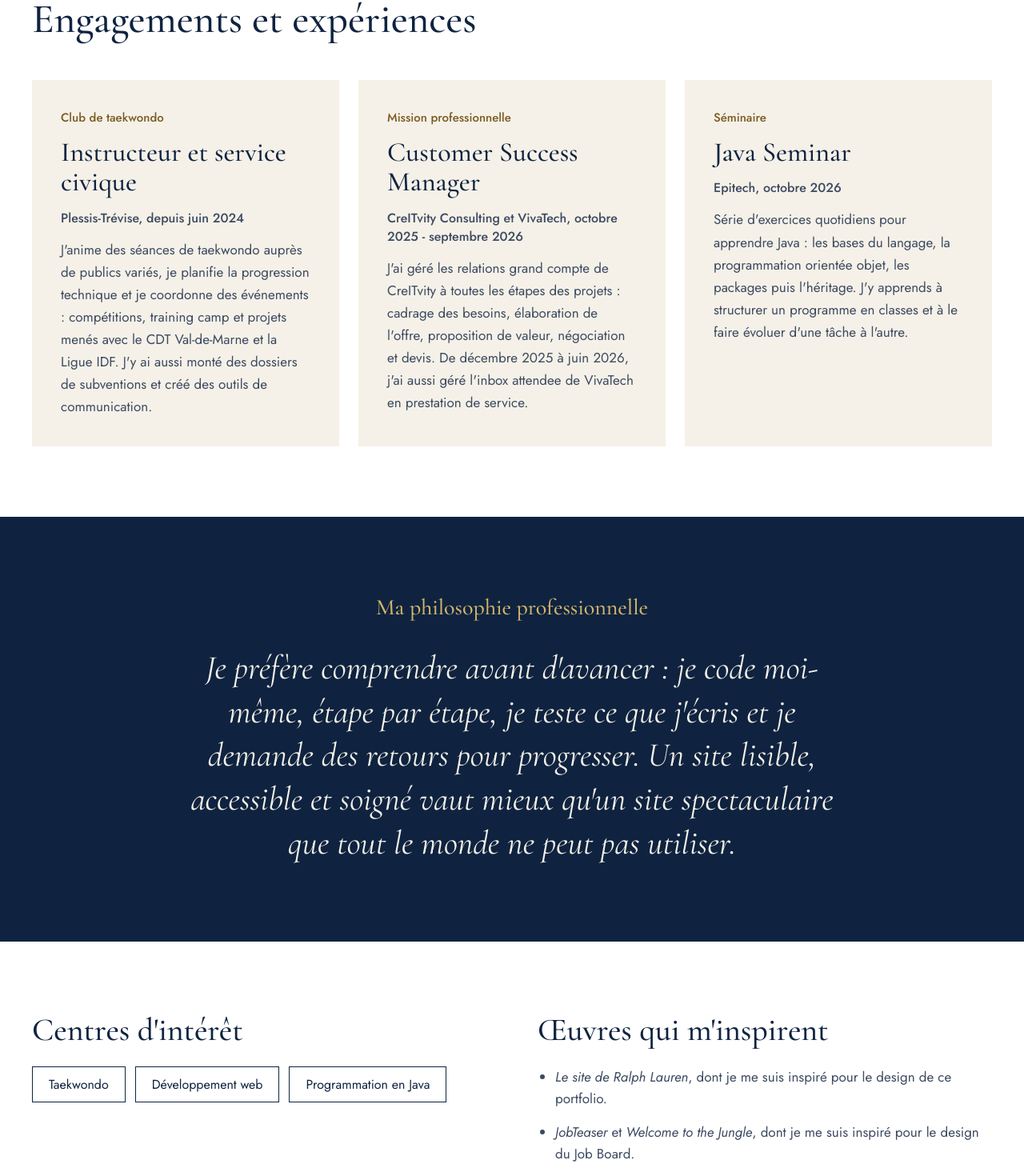
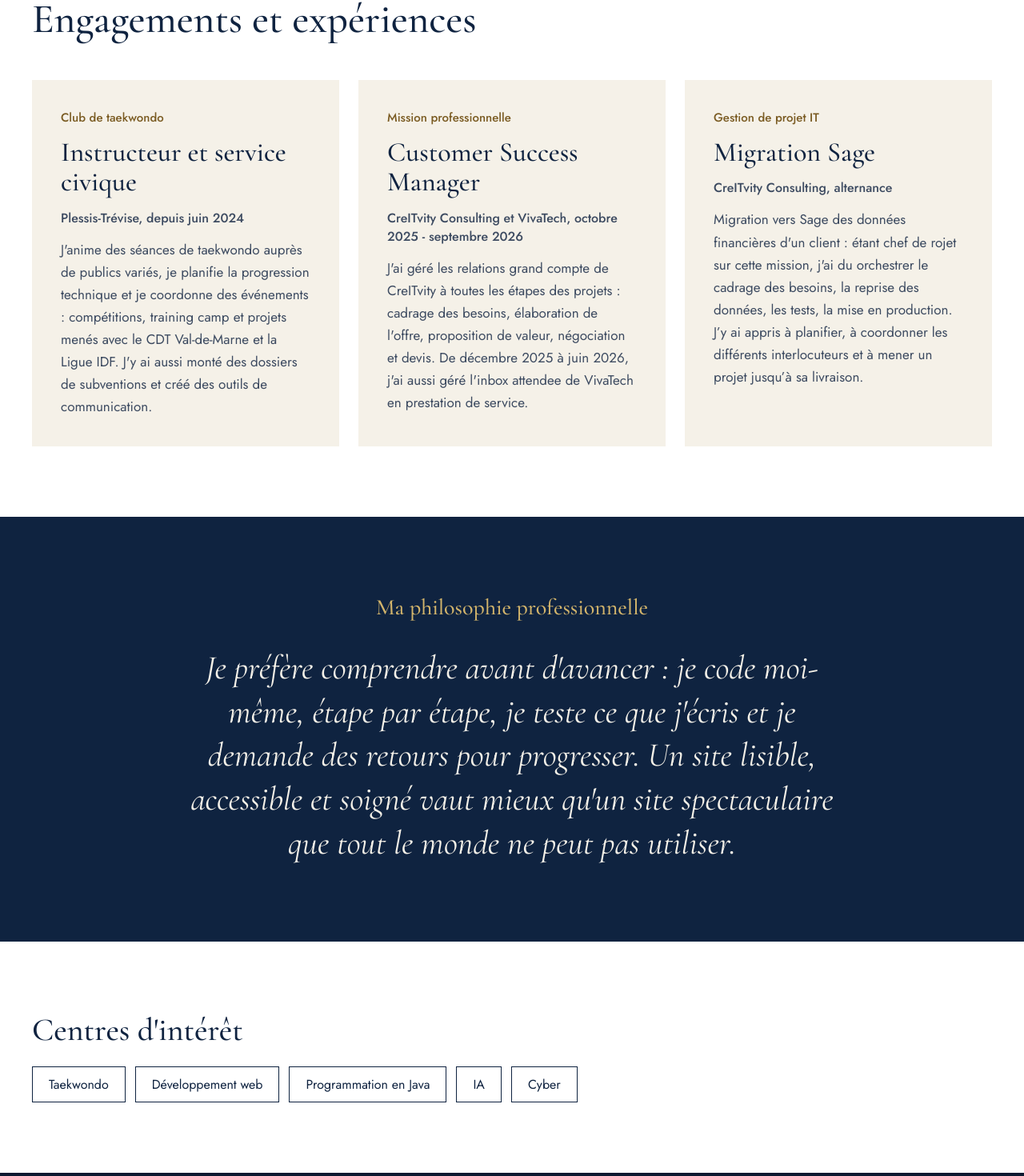
Before and after one commit to Aure-0411/Portfolio, a React (Vite) app: page /experiences in a window 1280 px wide. Shown: the part 627-2097 px from the top of the page at 80% size. Built offline with nearby package versions, Linux system fonts and the light colour scheme.

Commit message:
fixing details on the last pages

```diff
--- a/src/Pages/Experiences.jsx
+++ b/src/Pages/Experiences.jsx
@@ -18,10 +18,10 @@ export default function Experiences() {
     },
 
     {
-      kind: "Séminaire",
-      title: "Java Seminar",
-      meta: "Epitech, octobre 2026",
-      text: "Série d'exercices quotidiens pour apprendre Java : les bases du langage, la programmation orientée objet, les packages puis l'héritage. J'y apprends à structurer un programme en classes et à le faire évoluer d'une tâche à l'autre.",
+      kind: "Gestion de projet IT",
+      title: "Migration Sage",
+      meta: "CreITvity Consulting, alternance",
+      text: "Migration vers Sage des données financières d'un client : étant chef de rojet sur cette mission, j'ai du orchestrer le cadrage des besoins, la reprise des données, les tests, la mise en production. J’y ai appris à planifier, à coordonner les différents interlocuteurs et à mener un projet jusqu’à sa livraison."
     },
   ]
 
@@ -80,16 +80,18 @@ export default function Experiences() {
               <li className="extras__chip">Taekwondo</li>
               <li className="extras__chip">Développement web</li>
               <li className="extras__chip">Programmation en Java</li>
+              <li className="extras__chip">IA</li>
+              <li className="extras__chip">Cyber</li>
             </ul>
           </div>
 
-          <div className="extras__block">
+          {/* <div className="extras__block">
             <h2 className="extras__title">Œuvres qui m'inspirent</h2>
             <ul className="extras__works">
               <li><em>Le site de Ralph Lauren</em>, dont je me suis inspiré pour le design de ce portfolio.</li>
               <li><em>JobTeaser</em> et <em>Welcome to the Jungle</em>, dont je me suis inspiré pour le design du Job Board.</li>
             </ul>
-          </div>
+          </div> */}
 
         </div>
       </section>
```
